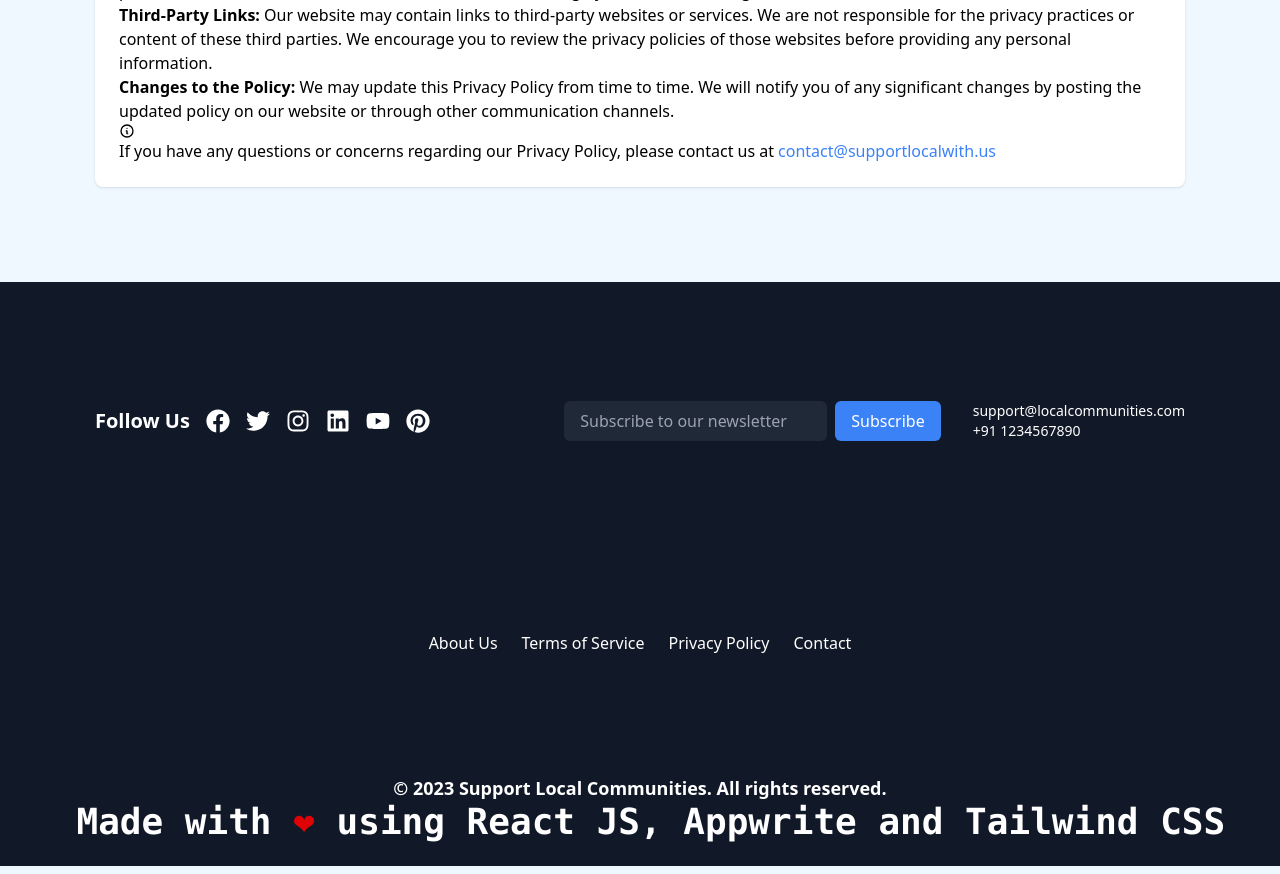
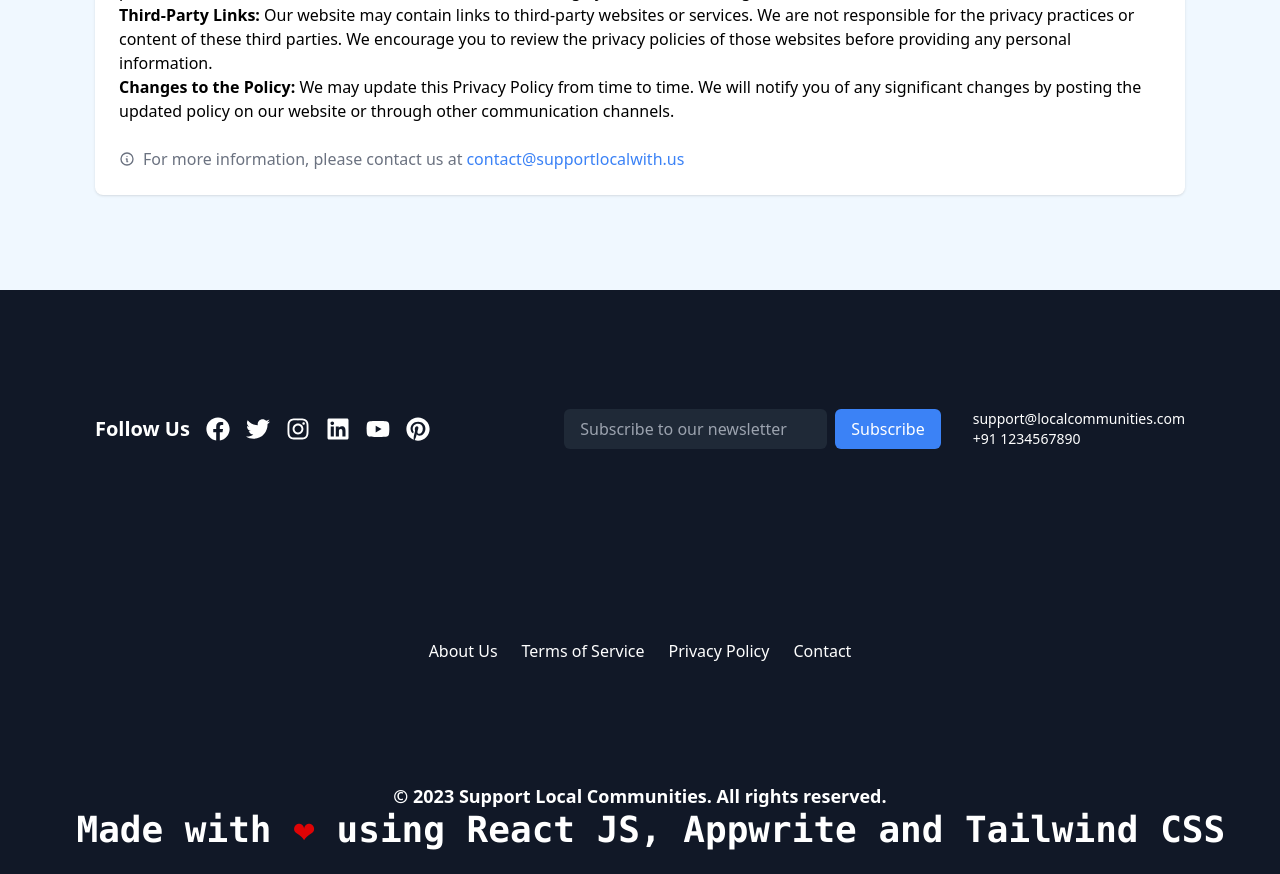
Before and after one commit to adityabisht02/Support-Local-Communities, a React (Create React App) app: page /privacyPolicy in a window 1280 px wide. Shown: the part 780-1654 px from the top of the page. Built offline with nearby package versions, Linux system fonts and the light colour scheme; no server answers.

Commit message:
logo updated

```diff
--- a/public/index.html
+++ b/public/index.html
@@ -2,14 +2,14 @@
 <html lang="en">
   <head>
     <meta charset="utf-8" />
-    <link rel="icon" href="%PUBLIC_URL%/favicon.ico" />
+    <link rel="icon" href="./logo.png" />
     <meta name="viewport" content="width=device-width, initial-scale=1" />
     <meta name="theme-color" content="#000000" />
     <meta
       name="description"
       content="Web site created using create-react-app"
     />
-    <link rel="apple-touch-icon" href="%PUBLIC_URL%/logo192.png" />
+    <link rel="apple-touch-icon" href="./logo.png" />
 
     <title>Support Local</title>
   </head>
--- a/src/components/PrivacyPolicy.js
+++ b/src/components/PrivacyPolicy.js
@@ -1,4 +1,4 @@
-import React, { useContext,useEffect } from "react";
+import React, { useContext, useEffect } from "react";
 import { motion } from "framer-motion";
 import { HiOutlineInformationCircle } from "react-icons/hi";
 import { ThemeContext } from "../ThemeContext";
@@ -73,16 +73,15 @@ const PrivacyPolicy = () => {
                             by posting the updated policy on our website or through other
                             communication channels.
                         </p>
-              <p>
-                <HiOutlineInformationCircle/>If you have any questions or concerns regarding our Privacy Policy,
-                please contact us at
-                <a
-                  href="mailto:contact@supportlocalwith.us"
-                  className="text-blue-500 ml-1"
-                >
+                        <div className="flex items-center mt-6">
+                            <HiOutlineInformationCircle className="text-gray-500 mr-2" />
+                            <p className="text-gray-500">
+                                For more information, please contact us at
+                                <a href="mailto:contact@supportlocalwith.us" className="text-blue-500 ml-1">
                                     contact@supportlocalwith.us
                                 </a>
                             </p>
+                        </div>
                     </div>
                 </motion.div>
             </div>
```
Also changed, not shown: public/logo.png (added). Lines whose indentation alone changed are shown as unchanged.
